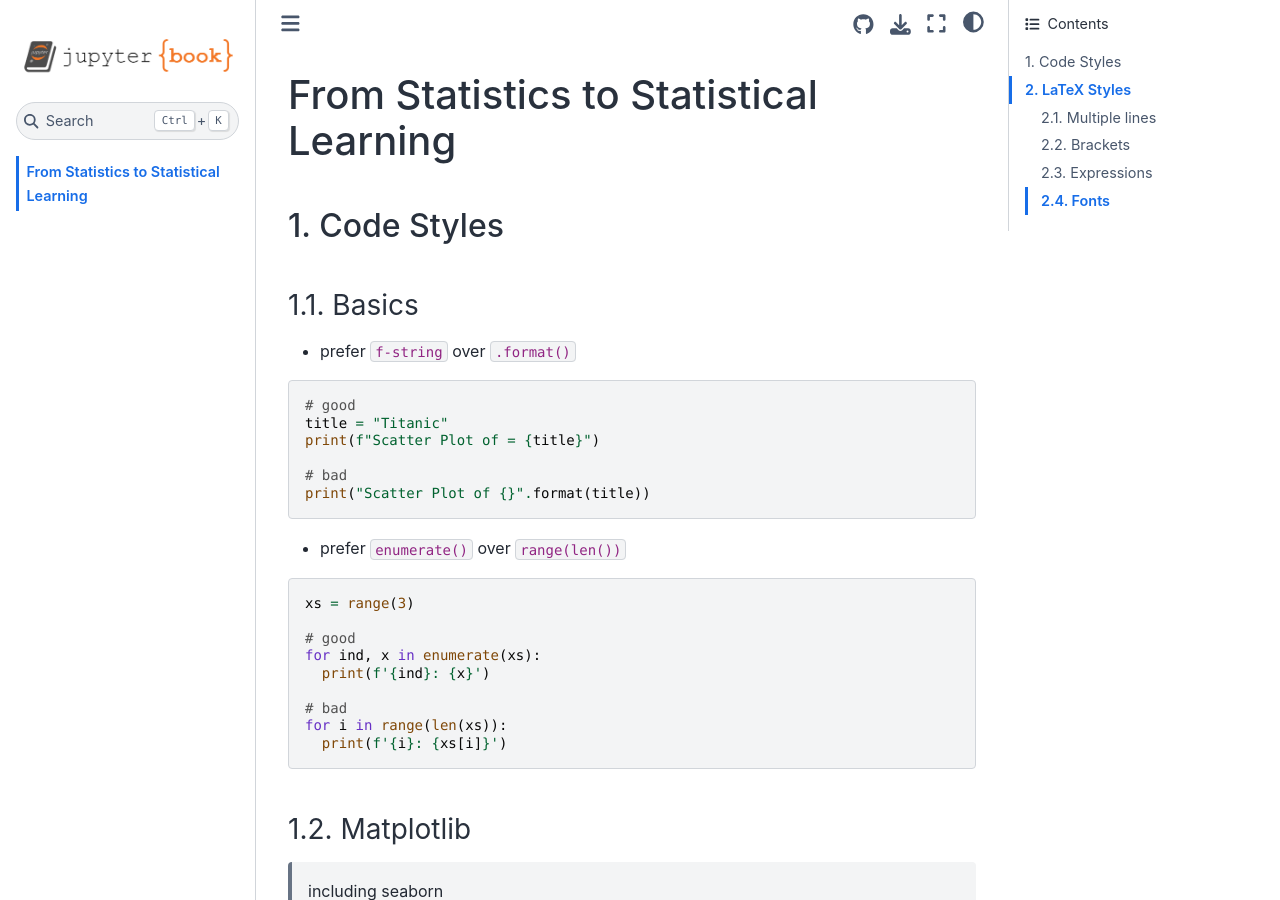
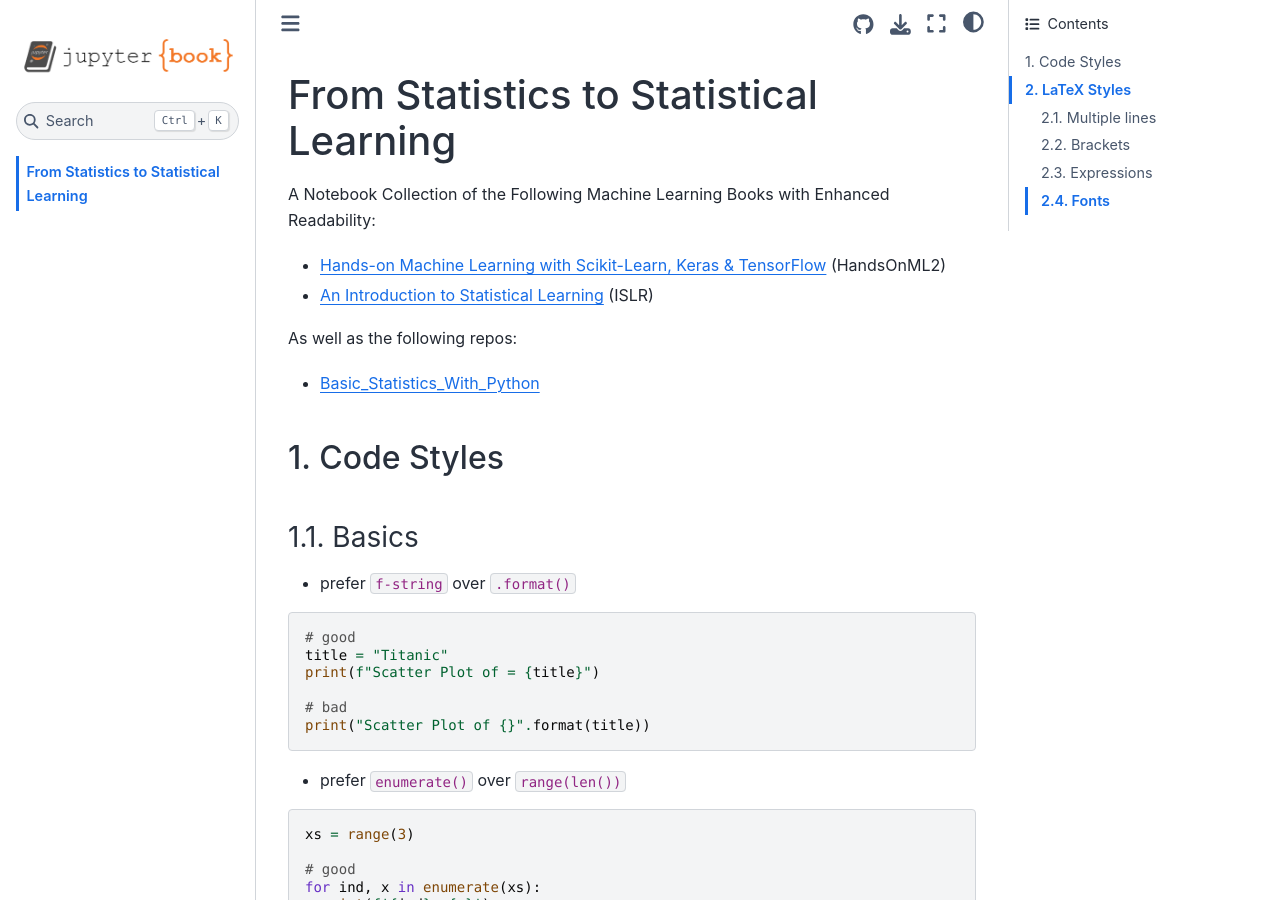
Before and after one commit to jy12060026ai/excss-stats, a Jupyter Book: the page built from intro.md, in a window 1280 px wide and 900 px high. Built offline with Jupyter Book 1.0.4 settings and Sphinx 7.4.7 and the Sphinx Book theme 1.1.4, drawn with Linux system fonts in a browser that asks for light colours; pages that are not in the unit, such as notebooks, are missing from menus.

Commit message:
📝 update docs
Signed-off-by: ivaquero <46377665+integzz@users.noreply.github.com>

```diff
--- a/intro.md
+++ b/intro.md
@@ -1,4 +1,13 @@
 # From Statistics to Statistical Learning
+
+A Notebook Collection of the Following Machine Learning Books with Enhanced Readability:
+
+- [Hands-on Machine Learning with Scikit-Learn, Keras & TensorFlow](https://www.oreilly.com/library/view/hands-on-machine-learning/9781492032632/) (HandsOnML2)
+- [An Introduction to Statistical Learning](https://www.statlearning.com/) (ISLR)
+
+As well as the following repos:
+
+- [Basic_Statistics_With_Python](https://github.com/MacroAnalyst/Basic_Statistics_With_Python)
 
 ## 1. Code Styles
 
```
